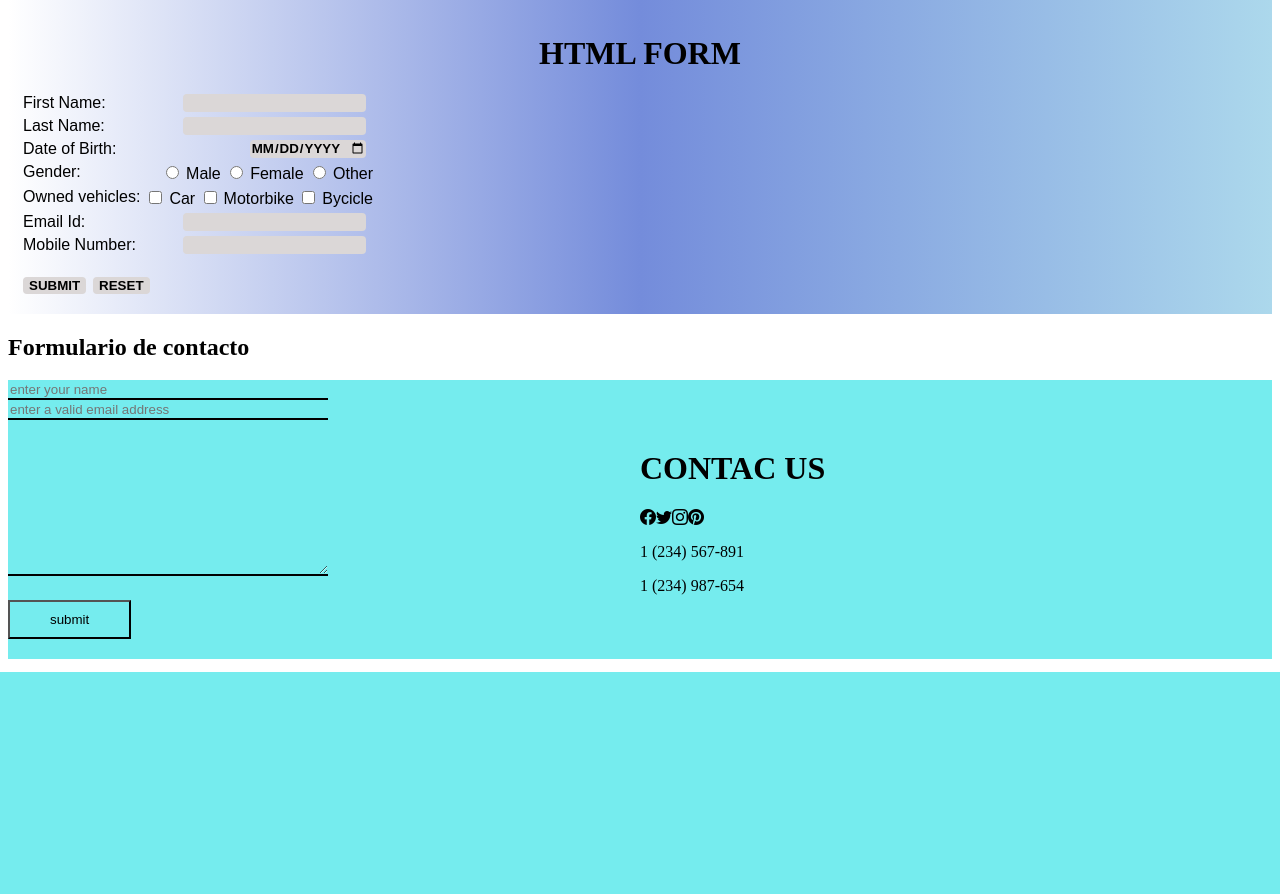
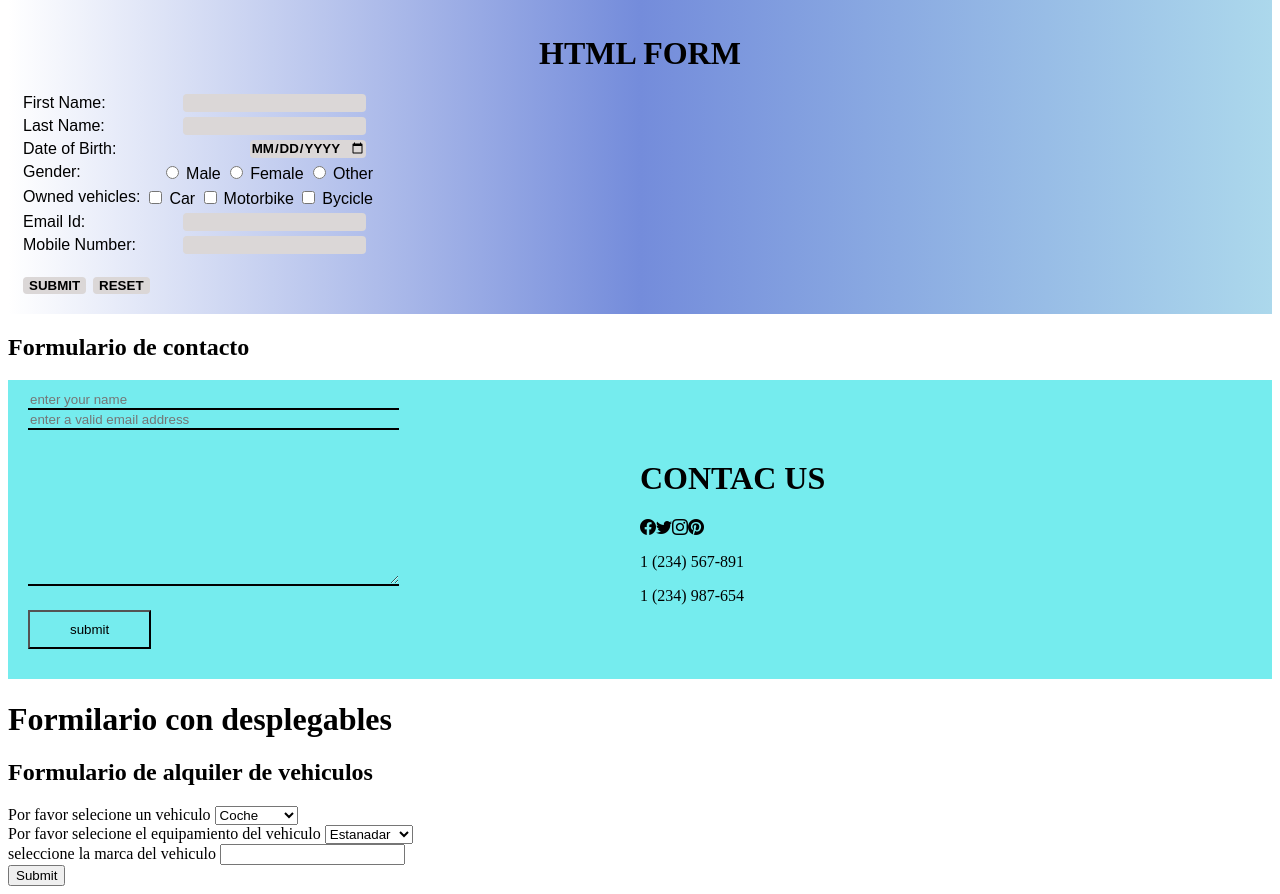
Before and after one commit to Tere1123/curso-desarrollo-web, a PHP site: page /Formularios.html in a window 1280 px wide. Shown: the part 128-1022 px from the top of the page. Before the commit the page ends 800 px from the top, so only its background shows below. Run offline with PHP 8.4, Linux system fonts and the light colour scheme; some libraries are stand-ins or nearby versions.

Commit message:
formularios

```diff
--- a/frontend/formularios/Formularios.html
+++ b/frontend/formularios/Formularios.html
@@ -104,7 +104,7 @@
             <h1>CONTAC US</h1>
 
             <div class="iconos">
-                <!-- en boostrap iconos puedes encontar iconos para colocar -->
+                <!-- en "boostrap iconos" puedes encontar iconos para colocar -->
                 <i class="bi bi-facebook"></i>
                 <i class="bi bi-twitter"></i>
                 <i class="bi bi-instagram"></i>
@@ -120,6 +120,49 @@
     </form>
 
 
+    <h1>Formilario con desplegables</h1>
+
+    <h2>Formulario de alquiler de vehiculos</h2>
+
+    <form action="renting">
+
+        <label for="">Por favor selecione un vehiculo</label>
+        <!-- con esta opcion podemos crear un menu desplegable
+        para escoeger una sola opcion -->
+        <select name="" id="">
+            <option value="">Coche</option>
+            <option value="">Moto</option>
+            <option value="">Furgoneta</option>
+        </select>
+        <br>
+
+        <label for="">Por favor selecione el equipamiento del vehiculo</label>
+        <select name="" id="">
+            <option value="">Estanadar</option>
+            <option value="">Full equipo</option>
+            <option value=""> solo GPS</option>
+            <option value=""> </option>
+        </select>
+        <br>
+
+        <label for=""> seleccione la marca del vehiculo</label>
+        <input list="marcas">
+        <!-- datalist nos permite crear una listado de sugerencias para
+        escoger -->
+        <datalist id="marcas">
+            <option value="Renault"></option>
+            <option value="Audi"></option>
+            <option value="Citron"></option>
+            <option value="Fiat"></option>
+
+        </datalist>
+        <br>
+        <input type="submit">
+
+
+
+    </form>
+
 
 </body>
 
--- a/frontend/formularios/css/form-styles.css
+++ b/frontend/formularios/css/form-styles.css
@@ -40,6 +40,7 @@ form.contact {
     display: flex;
     justify-content: space-between;
     align-items: center;
+    padding: 10px 20px;
 }
 
 form.contact-us  {
@@ -55,7 +56,7 @@ form.contact-us  {
 }
 
 form.contact div {
-    width: 50%;
+    width: 60%;
 }
 
 form.contact input[ type='text'],
@@ -84,11 +85,3 @@ form.contact input[type="submit"]:hover {
     indicando que puede cursar sobre el */
     cursor: pointer;
 }
-
-.contac-us {
-
-
-
-
-
-}
```
